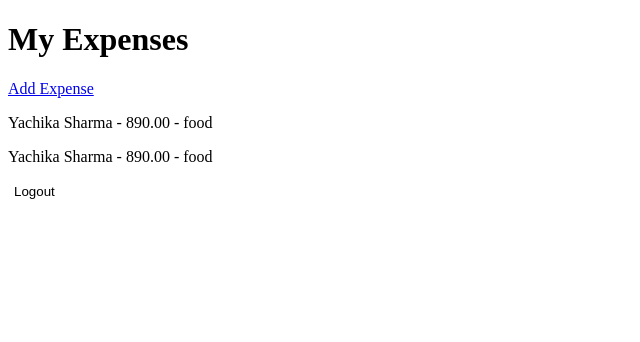
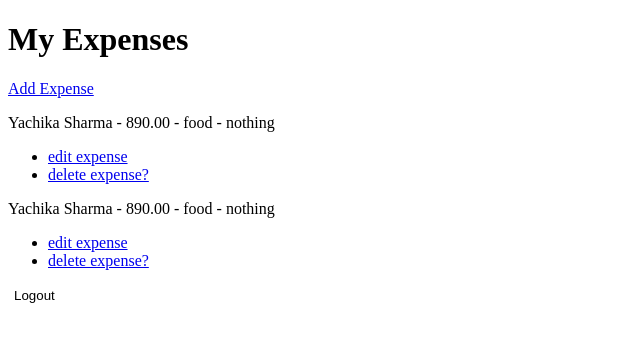
Before and after one commit to yachikadev/Expense-Tracker-Django, a Django app: page / in a window 1280 px wide. Shown: the top 342 px of the page, without its empty margins (0-640 px from the left). Run offline with Django 5.2, Linux system fonts and the light colour scheme; a user stored in the database is signed in; data comes from the database, SQL or seed files in the repository; both versions use the stored data as it was after the commit.

Commit message:
Add update and delete expense views

```diff
--- a/ExpenseTracker/urls.py
+++ b/ExpenseTracker/urls.py
@@ -4,5 +4,7 @@ from . import views
 urlpatterns = [
     path('',views.list_expense,name='expense_list'),
     path('add/',views.add_expense,name='add_expense'),
-    path('register/',views.register, name='register')
+    path('register/',views.register, name='register'),
+    path('edit/<int:pk>/',views.edit_expense,name='edit'),
+    path('delete/<int:pk>/',views.delete_expense,name='delete'),
 ]
--- a/ExpenseTracker/views.py
+++ b/ExpenseTracker/views.py
@@ -1,4 +1,4 @@
-from django.shortcuts import render,redirect
+from django.shortcuts import render,redirect, get_object_or_404
 from .models import Expense
 from django.contrib.auth.decorators import login_required
 from .forms import AddForm
@@ -36,3 +36,24 @@ def register(request):
     else:
         form=UserCreationForm()
     return render(request,'register.html',{"form":form})
+@login_required
+def edit_expense(request,pk):
+    expense= get_object_or_404(Expense,pk=pk,user=request.user)
+    if request.method=='POST':
+        form=AddForm(request.POST, instance=expense)
+        if form.is_valid():
+            form.save()
+            messages.success(request,'you edited the expense')
+            return redirect('expense_list')
+        else:
+            messages.error(request, 'please check the error')
+    else:
+        form=AddForm(instance=expense)
+    return render(request,'add_expense.html', {'form':form})
+@login_required
+def delete_expense(request,pk):
+    expense=get_object_or_404(Expense,pk=pk,user=request.user)
+    if request.method=='POST':
+        expense.delete()
+        return redirect('expense_list')
+    return render(request,'confirm.html',{'expense': expense})
--- a/templates/expense_list.html
+++ b/templates/expense_list.html
@@ -4,7 +4,12 @@
     <h1>My Expenses</h1>
     <a href="{% url 'add_expense' %}">Add Expense</a>
     {% for e in expense %}
-        <p>{{ e.name }} - {{ e.amount }} - {{ e.category }}</p>
+        <p>{{ e.name }} - {{ e.amount }} - {{ e.category }} - {{e.description}}
+           <ul>
+            <li><a href="{% url 'edit' e.pk %}">edit expense </a></li>
+             <li><a href="{% url 'delete' e.pk %}">delete expense?</a></li>
+           </ul>
+            </p>
     {% endfor %}
     <form method="post" action="{% url 'logout' %}" style="display: inline;">
         {% csrf_token %}
```
Also changed, not shown: templates/confirm.html (added, +16 -0 lines), db.sqlite3.
